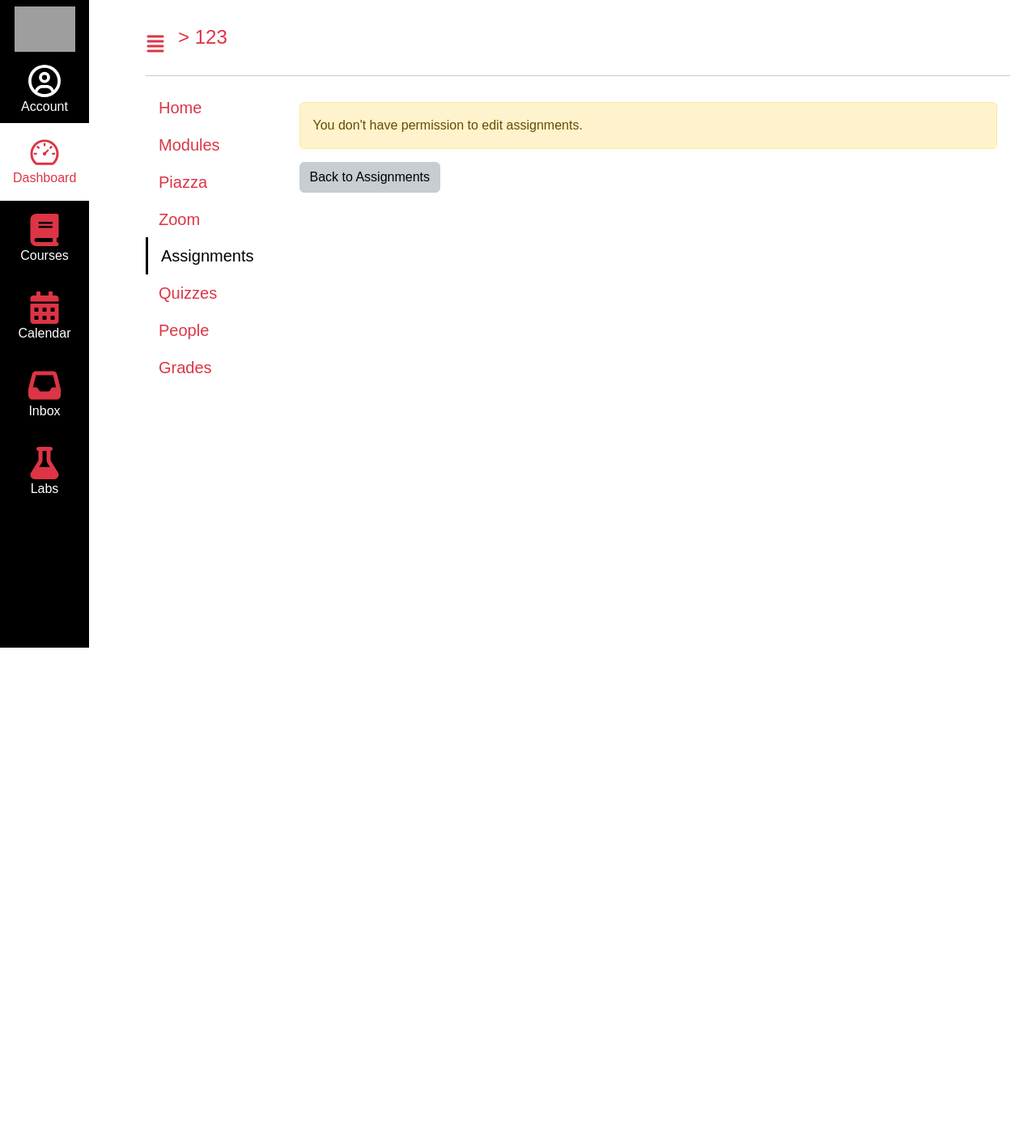
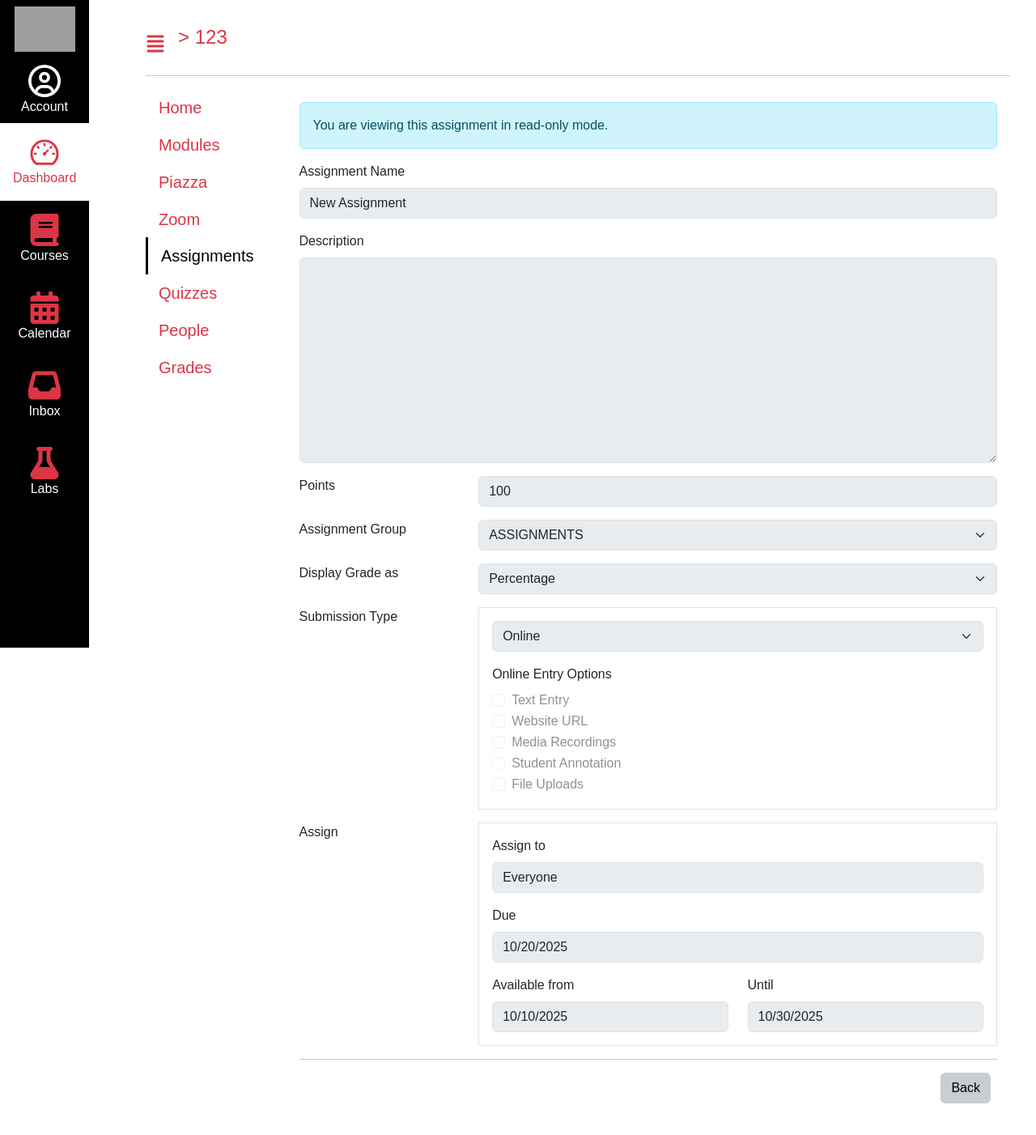
Before and after one commit to SKANDHAN-MADHUSUDHANA/Kambaz-next-js, a Next.js app: page /Courses/1234/Assignments/123 in a window 1280 px wide. Shown: the top 1402 px of the page at 81% size. Before the commit the page ends 800 px from the top, so only its background shows below. Built offline with nearby package versions, Linux system fonts and the light colour scheme; no server answers; grey boxes are pictures that could not be loaded.

Commit message:
main branch cleaned

```diff
--- a/app/(kambaz)/Courses/[cid]/Assignments/[aid]/page.tsx
+++ b/app/(kambaz)/Courses/[cid]/Assignments/[aid]/page.tsx
@@ -12,18 +12,19 @@ import {
 import Link from "next/link";
 import { useParams, useRouter } from "next/navigation";
 import { useSelector, useDispatch } from "react-redux";
-import { addAssignment, updateAssignment } from "../reducer";
-import { useState, useEffect } from "react";
+import { useState, useEffect, useCallback } from "react";
+import { setCurrentUser } from "../../../../Account/reducer";
+import * as client from "../../../client";
+import * as accountClient from "../../../../Account/client";
 
 export default function AssignmentEditor() {
   const { cid, aid } = useParams();
   const router = useRouter();
+  const { currentUser } = useSelector((state: any) => state.accountReducer);
   const dispatch = useDispatch();
-  const { assignments } = useSelector((state: any) => state.assignmentsReducer);
-  const { currentUser } = useSelector((state: any) => state.accountReducer);
 
   const isNew = aid === "new";
-  const existingAssignment = assignments.find((a: any) => a._id === aid);
+  const isFaculty = currentUser?.role === "FACULTY";
 
   // Initial state matching your database structure
   const [assignment, setAssignment] = useState<any>({
@@ -33,52 +34,71 @@ export default function AssignmentEditor() {
     course: cid,
     points: 100,
     dueDate: "2025-10-20",
-    availableDate: "2025-10-10",
+    availableFrom: "2025-10-10",
     availableUntil: "2025-10-30",
-    group: "ASSIGNMENTS",
+    assignmentGroup: "ASSIGNMENTS",
     displayGradeAs: "Percentage",
     submissionType: "Online",
     assignTo: "Everyone",
   });
 
+  // ✅ Fetch current user profile on mount
+  const fetchProfile = useCallback(async () => {
+    if (!currentUser) {
+      try {
+        const user = await accountClient.profile();
+        dispatch(setCurrentUser(user));
+      } catch (error) {
+        console.error("Error fetching profile:", error);
+      }
+    }
+  }, [currentUser, dispatch]);
+
   useEffect(() => {
-    if (!isNew && existingAssignment) {
+    fetchProfile();
+  }, [fetchProfile]);
+
+  useEffect(() => {
+    if (!isNew && cid && aid) {
+      const fetchAssignment = async () => {
+        try {
+          const existingAssignment = await client.findAssignmentById(
+            cid as string,
+            aid as string
+          );
+          if (existingAssignment) {
             setAssignment(existingAssignment);
           }
-  }, [existingAssignment, isNew]);
+        } catch (error) {
+          console.error("Error fetching assignment:", error);
+        }
+      };
+      fetchAssignment();
+    }
+  }, [aid, cid, isNew]);
 
-  const handleSave = () => {
+  const handleSave = async () => {
+    try {
       if (isNew) {
-      dispatch(addAssignment({ ...assignment, course: cid }));
+        await client.createAssignment(cid as string, assignment);
       } else {
-      dispatch(updateAssignment(assignment));
+        await client.updateAssignment(cid as string, assignment);
       }
       router.push(`/Courses/${cid}/Assignments`);
+    } catch (error) {
+      console.error("Error saving assignment:", error);
+      alert("Failed to save assignment");
+    }
   };
-
-  // Only faculty can edit
-  if (currentUser?.role !== "FACULTY") {
-    return (
-      <div className="p-3">
-        <div className="alert alert-warning">
-          You don&apos;t have permission to edit assignments.
-        </div>
-        <Link
-          href={`/Courses/${cid}/Assignments`}
-          className="btn btn-secondary"
-        >
-          Back to Assignments
-        </Link>
-      </div>
-    );
-  }
-
-  if (!isNew && !existingAssignment) {
-    return <div className="p-3 text-danger">Assignment not found.</div>;
-  }
 
   return (
     <div id="wd-assignments-editor" className="container p-3">
+      {!isFaculty && (
+        <div className="alert alert-info mb-3">
+          You are viewing this assignment in read-only mode.
+        </div>
+      )}
+
       <FormLabel htmlFor="wd-name">Assignment Name</FormLabel>
       <FormControl
         id="wd-name"
@@ -87,6 +107,7 @@ export default function AssignmentEditor() {
           setAssignment({ ...assignment, title: e.target.value })
         }
         className="mb-3"
+        disabled={!isFaculty}
       />
 
       <FormLabel htmlFor="wd-description">Description</FormLabel>
@@ -99,6 +120,7 @@ export default function AssignmentEditor() {
         onChange={(e) =>
           setAssignment({ ...assignment, description: e.target.value })
         }
+        disabled={!isFaculty} // ✅ Disable for students
       />
 
       <Row className="mb-3">
@@ -116,6 +138,7 @@ export default function AssignmentEditor() {
                 points: parseInt(e.target.value) || 0,
               })
             }
+            disabled={!isFaculty}
           />
         </Col>
       </Row>
@@ -127,10 +150,11 @@ export default function AssignmentEditor() {
         <Col md={9}>
           <FormSelect
             id="wd-group"
-            value={assignment.group}
+            value={assignment.assignmentGroup}
             onChange={(e) =>
-              setAssignment({ ...assignment, group: e.target.value })
+              setAssignment({ ...assignment, assignmentGroup: e.target.value })
             }
+            disabled={!isFaculty} // ✅ Disable for students
           >
             <option value="ASSIGNMENTS">ASSIGNMENTS</option>
             <option value="QUIZZES">QUIZZES</option>
@@ -151,6 +175,7 @@ export default function AssignmentEditor() {
             onChange={(e) =>
               setAssignment({ ...assignment, displayGradeAs: e.target.value })
             }
+            disabled={!isFaculty} // ✅ Disable for students
           >
             <option value="Percentage">Percentage</option>
             <option value="Points">Points</option>
@@ -172,6 +197,7 @@ export default function AssignmentEditor() {
               onChange={(e) =>
                 setAssignment({ ...assignment, submissionType: e.target.value })
               }
+              disabled={!isFaculty} // ✅ Disable for students
             >
               <option value="Online">Online</option>
               <option value="Paper">Paper</option>
@@ -179,26 +205,35 @@ export default function AssignmentEditor() {
             </FormSelect>
 
             <FormLabel className="d-block mb-2">Online Entry Options</FormLabel>
-            <Form.Check type="checkbox" label="Text Entry" id="wd-text-entry" />
+            <Form.Check
+              type="checkbox"
+              label="Text Entry"
+              id="wd-text-entry"
+              disabled={!isFaculty} // ✅ Disable for students
+            />
             <Form.Check
               type="checkbox"
               label="Website URL"
               id="wd-website-url"
+              disabled={!isFaculty}
             />
             <Form.Check
               type="checkbox"
               label="Media Recordings"
               id="wd-media-recordings"
+              disabled={!isFaculty}
             />
             <Form.Check
               type="checkbox"
               label="Student Annotation"
               id="wd-student-annotation"
+              disabled={!isFaculty}
             />
             <Form.Check
               type="checkbox"
               label="File Uploads"
               id="wd-file-upload"
+              disabled={!isFaculty}
             />
           </div>
         </Col>
@@ -218,6 +253,7 @@ export default function AssignmentEditor() {
                 setAssignment({ ...assignment, assignTo: e.target.value })
               }
               className="mb-3"
+              disabled={!isFaculty}
             />
 
             <FormLabel htmlFor="wd-due-date">Due</FormLabel>
@@ -229,6 +265,7 @@ export default function AssignmentEditor() {
                 setAssignment({ ...assignment, dueDate: e.target.value })
               }
               className="mb-3"
+              disabled={!isFaculty}
             />
 
             <Row>
@@ -239,13 +276,14 @@ export default function AssignmentEditor() {
                 <FormControl
                   type="date"
                   id="wd-available-from"
-                  value={assignment.availableDate}
+                  value={assignment.availableFrom}
                   onChange={(e) =>
                     setAssignment({
                       ...assignment,
-                      availableDate: e.target.value,
+                      availableFrom: e.target.value,
                     })
                   }
+                  disabled={!isFaculty}
                 />
               </Col>
               <Col md={6}>
@@ -260,6 +298,7 @@ export default function AssignmentEditor() {
                       availableUntil: e.target.value,
                     })
                   }
+                  disabled={!isFaculty}
                 />
               </Col>
             </Row>
@@ -274,11 +313,13 @@ export default function AssignmentEditor() {
           href={`/Courses/${cid}/Assignments`}
           className="btn btn-secondary me-2"
         >
-          Cancel
+          {isFaculty ? "Cancel" : "Back"}
         </Link>
+        {isFaculty && (
           <Button variant="danger" onClick={handleSave}>
             Save
           </Button>
+        )}
       </div>
     </div>
   );
```
Lines whose indentation alone changed are shown as unchanged.
